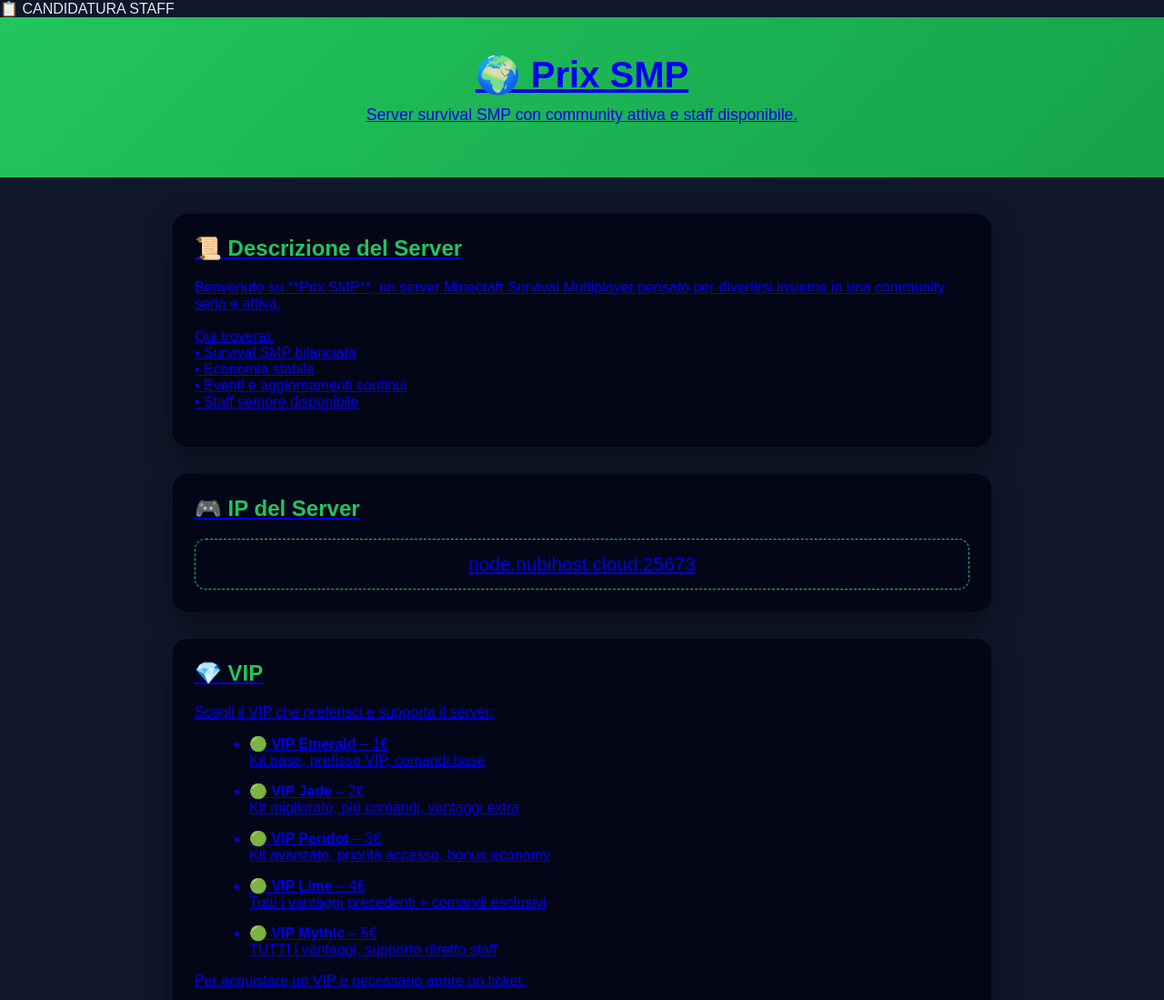
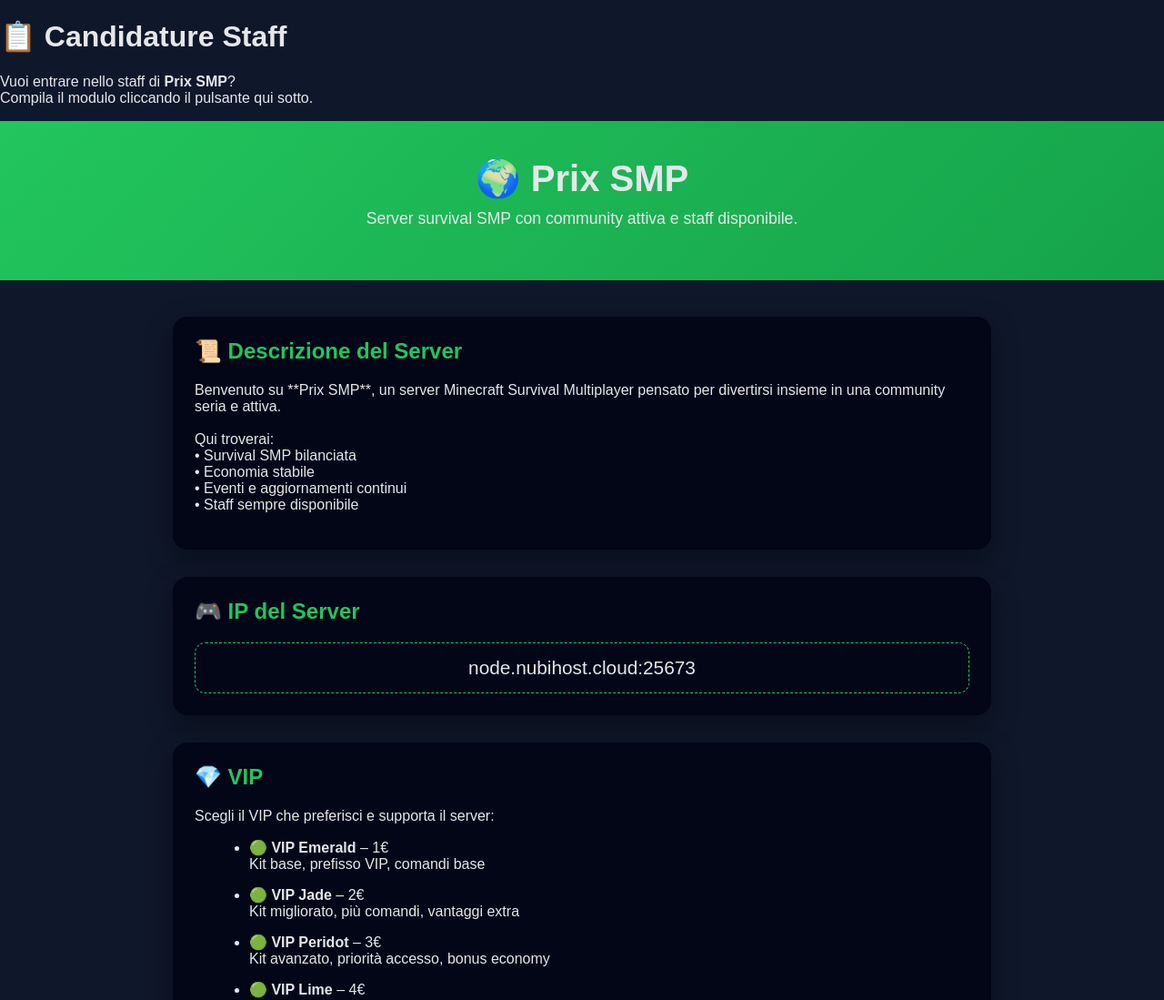
Before and after one commit to alexdentone11-eng/prix-smp, a plain HTML site: page index.html in a window 1280 px wide. Shown: the top 1099 px of the page at 91% size. Drawn offline with Linux system fonts and the light colour scheme.

Commit message:
Update index.html

```diff
--- a/index.html
+++ b/index.html
@@ -80,8 +80,12 @@
   </style>
 </head>
 <body>
- 📋 CANDIDATURA STAFF
-<a href=https://docs.google.com/forms/d/e/1FAIpQLSdlwwRhV3MUxKO3BWv6yqN6hKlH06x23h1lQAbzHbJk0bVaig/viewform?usp=dialog target="_blank">
+ <div class="container">
+<h1>📋 Candidature Staff</h1>
+<p>
+Vuoi entrare nello staff di <strong>Prix SMP</strong>?
+<br>Compila il modulo cliccando il pulsante qui sotto.
+</p>
   <header>
     <h1>🌍 Prix SMP</h1>
     <p>Server survival SMP con community attiva e staff disponibile.</p>
```
